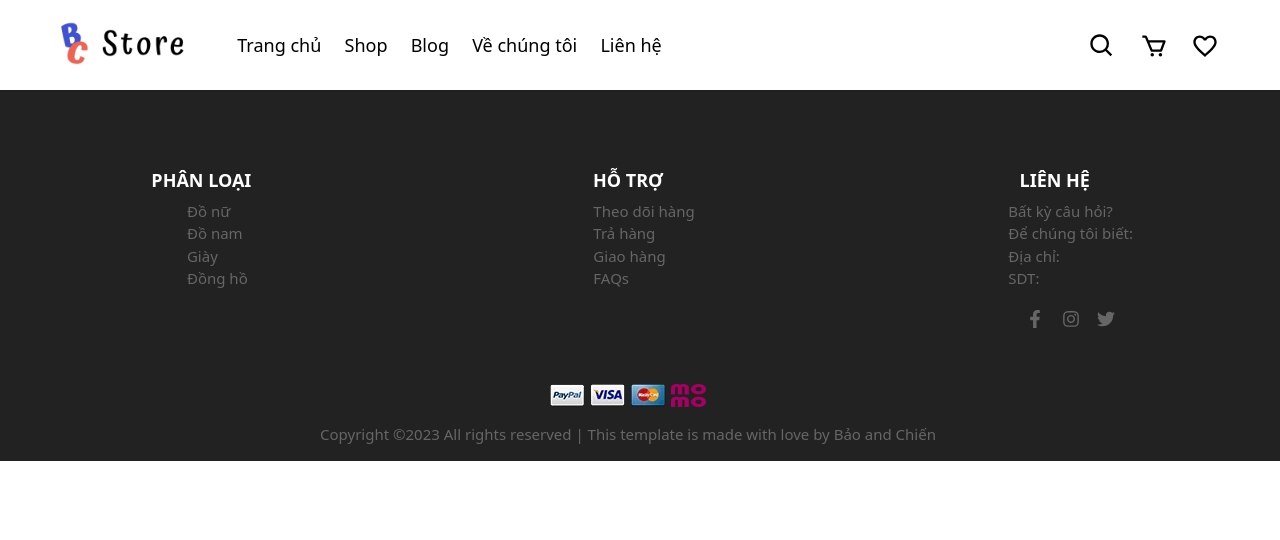
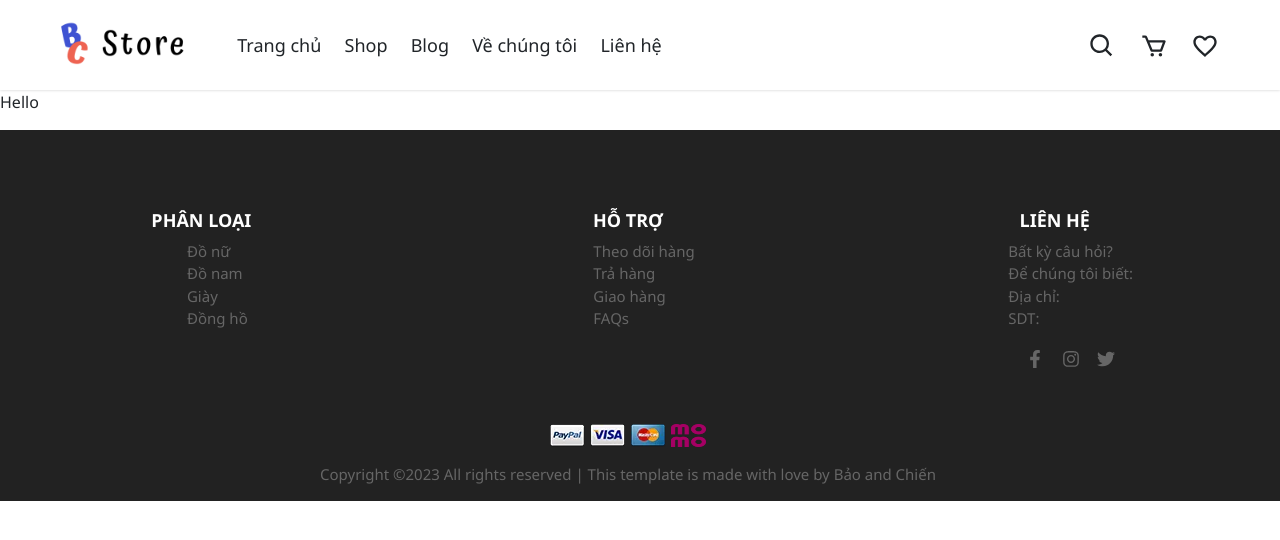
Before and after one commit to ChienPham231201/FashionWeb, a React (Create React App) app in the folder frontend/: page /shop in a window 1280 px wide. Shown: the top 540 px of the page. Built offline with nearby package versions, Linux system fonts and the light colour scheme.

Commit message:
update NavBar

```diff
--- a/frontend/src/App.js
+++ b/frontend/src/App.js
@@ -1,20 +1,24 @@
 import 'bootstrap/dist/css/bootstrap.min.css';
-import { Route,Routes } from 'react-router-dom';
-import { Suspense } from 'react';
+import { Route, Routes } from 'react-router-dom';
+import React, { Suspense, lazy } from 'react';
 import Loading from './components/Loading';
 import HomePage from './pages/HomePage';
 import NavBar from './components/NavBar';
 import Footer from './components/Footer';
+
+const ShopPage = lazy(() => import('./pages/ShopPage'));
+
 function App() {
     return (
         <>
-        <NavBar />
-        <Suspense fallback={<Loading />}>
-            <Routes>
-                <Route path="/" element={<HomePage/>}/>
-            </Routes>
-        </Suspense>
-        <Footer/>
+            <NavBar />
+            <Suspense fallback={<Loading/>}>
+                <Routes>
+                    <Route path="/" element={<HomePage />} />
+                    <Route path="/shop" element={<ShopPage />} />
+                </Routes>
+            </Suspense>
+            <Footer />
         </>
     );
 }
--- /dev/null
+++ b/frontend/src/assets/Data/NavBar.json
@@ -0,0 +1,22 @@
+[
+    {
+        "Name": "",
+        "Show": "Trang chủ"
+    },
+    {
+        "Name": "Shop",
+        "Show": "Shop"
+    },
+    {
+        "Name": "Blog",
+        "Show": "Blog"
+    },
+    {
+        "Name": "About",
+        "Show": "Về chúng tôi"
+    },
+    {
+        "Name": "Contact",
+        "Show": "Liên hệ"
+    }
+]
--- a/frontend/src/assets/Data/Section.json
+++ /dev/null
@@ -1,7 +0,0 @@
-[
-    "Trang chủ",
-    "Shop",
-    "Blog",
-    "Về chúng tôi",
-    "Liên hệ"
-]
--- a/frontend/src/components/Filter.jsx
+++ b/frontend/src/components/Filter.jsx
@@ -8,13 +8,13 @@ const Filter = () => {
     return (
         <Container fluid className="Filter">
             <Row>
-                {Data.map((data) =>
+                {Data.map((data,i) =>
                 (
                     <Col sm>
-                    <h1>{data.Name}</h1>
-                    <ul>
-                        {data.Array.map((data1) => (
-                                <li>{data1}</li>
+                    <h1 key={i}>{data.Name}</h1>
+                    <ul key={i}>
+                        {data.Array.map((data1 , j) => (
+                                <li key={j}>{data1}</li>
                         ))}
                     </ul>
                     </Col>
--- a/frontend/src/components/Footer.jsx
+++ b/frontend/src/components/Footer.jsx
@@ -8,13 +8,14 @@ import { paypal, visa, mastercard, momo } from '../assets/img';
 
 const Footer = () => {
     return (
+        <footer>
             <Container fluid className="Footer">
                 <Row>
                     <Col>
                         <h1> Phân Loại</h1>
                         <ul>
-                        {Data.map((data) => (
-                            <li>{data}</li>
+                            {Data.map((data,i) => (
+                                <li key={i}>{data}</li>
                             ))}
                         </ul>
                     </Col>
@@ -53,6 +54,7 @@ const Footer = () => {
                     love by Bảo and Chiến
                 </Row>
             </Container>
+        </footer>
     );
 };
 export default Footer;
--- a/frontend/src/components/NavBar.jsx
+++ b/frontend/src/components/NavBar.jsx
@@ -1,8 +1,9 @@
+import { Link } from 'react-router-dom';
 import Container from 'react-bootstrap/Container';
 import Nav from 'react-bootstrap/Nav';
 import Navbar from 'react-bootstrap/Navbar';
 import '../scss/NavBar.scss';
-import Section from '../assets/Data/Section.json';
+import Data from '../assets/Data/NavBar.json';
 import Offcanvas from 'react-bootstrap/Offcanvas';
 import { BiSearch, BiCart } from 'react-icons/bi';
 import { MdFavoriteBorder } from 'react-icons/md';
@@ -13,7 +14,9 @@ const NavBar = () => {
         <Navbar className="NavBar" expand="md">
             <Container fluid>
                 <Navbar.Brand className="brand" href="/">
+                    <Link to={"/"}>
                     <img src={logo} alt="logo" />
+                    </Link>
                 </Navbar.Brand>
 
                 <Navbar.Offcanvas
@@ -24,8 +27,10 @@ const NavBar = () => {
                     <Offcanvas.Header closeButton></Offcanvas.Header>
                     <Offcanvas.Body>
                         <Nav className="Nav_Section">
-                            {Section.map((section) => (
-                                <Nav.Link>{section}</Nav.Link>
+                            {Data.map((data , i) => (
+                                <Link className='nav-link' key={i} to={"/" + data.Name}>
+                                    {data.Show}
+                                </Link>
                             ))}
                         </Nav>
                     </Offcanvas.Body>
--- a/frontend/src/pages/ShopPage.jsx
+++ b/frontend/src/pages/ShopPage.jsx
@@ -0,0 +1,6 @@
+const ShopPage = () => {
+    return (
+        <p>Hello</p>
+    );
+}
+export default ShopPage
--- a/frontend/src/scss/Carousel.scss
+++ b/frontend/src/scss/Carousel.scss
@@ -3,7 +3,7 @@
         pointer-events: none;
     }
 }
-.carousel-control-next-icon,.carousel-control-prev-icon{
-
-    filter: invert(54%) sepia(77%) saturate(1764%) hue-rotate(206deg) brightness(89%) contrast(96%);
+.carousel-control-next:hover,.carousel-control-prev:hover{
+    filter: invert(54%) sepia(77%) saturate(1764%) hue-rotate(206deg)
+            brightness(89%) contrast(96%) !important;
 }
--- a/frontend/src/scss/index.scss
+++ b/frontend/src/scss/index.scss
@@ -1,3 +1,7 @@
-.App{
+#root{
     font-family: 'Segoe UI', Tahoma, Geneva, Verdana, sans-serif;
+    a{
+        color: unset;
+        text-decoration: unset;
+    }
 }
```
Lines whose indentation alone changed are shown as unchanged.
